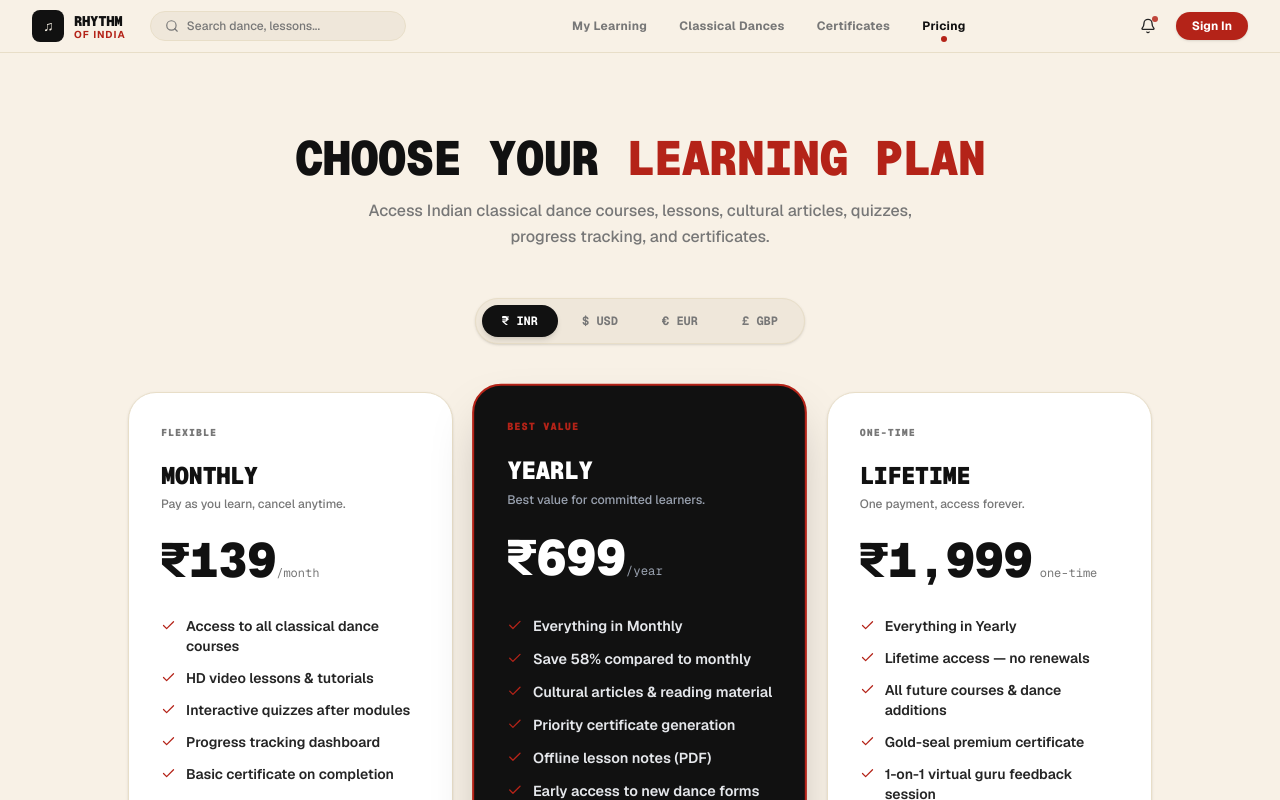
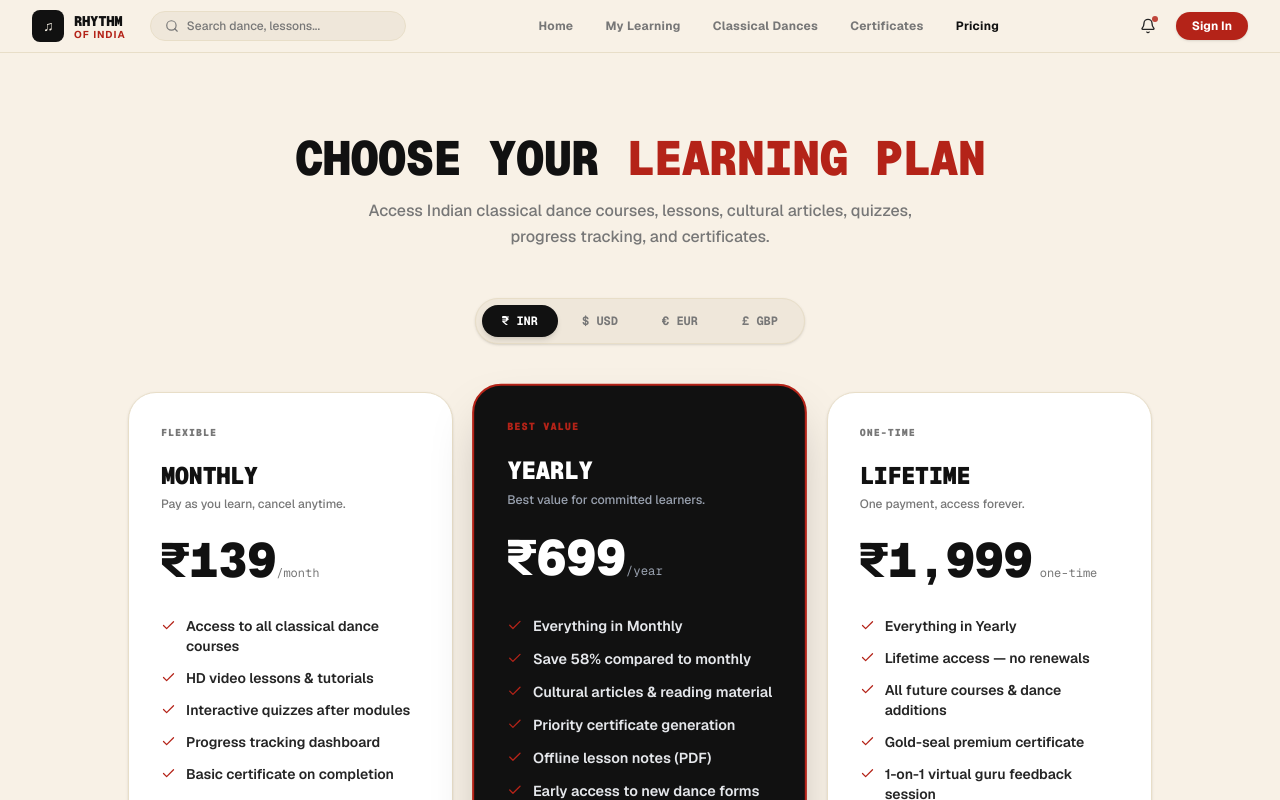
Before and after one commit to heyaurav01/Rhythmdance, a Next.js app: page /pricing in a window 1280 px wide. Shown: the top 800 px of the page. Built offline with nearby package versions, Linux system fonts and the light colour scheme; no server answers.

Commit message:
fix: add Home link and remove active state red dots in navigation

```diff
--- a/src/components/Navbar.tsx
+++ b/src/components/Navbar.tsx
@@ -144,15 +144,19 @@ export default function Navbar({ onSearch }: NavbarProps) {
         {/* Center: Navigation Links */}
         <nav className="hidden md:flex items-center gap-8 text-xs font-bold tracking-wide text-[#252525]">
           <Link
+            href="/dashboard"
+            className={`relative py-1 transition-colors hover:text-[#111111] flex flex-col items-center text-[#777777]`}
+          >
+            <span>Home</span>
+          </Link>
+
+          <Link
             href="/learning"
             className={`relative py-1 transition-colors hover:text-[#111111] flex flex-col items-center ${
               isLessonsActive ? "text-[#111111]" : "text-[#777777]"
             }`}
           >
             <span>My Learning</span>
-            {isLessonsActive && (
-              <span className="absolute -bottom-1 w-1.5 h-1.5 bg-[#B42318] rounded-full" />
-            )}
           </Link>
 
           <Link
@@ -169,9 +173,6 @@ export default function Navbar({ onSearch }: NavbarProps) {
             }`}
           >
             <span>Certificates</span>
-            {isCertificateActive && (
-              <span className="absolute -bottom-1 w-1.5 h-1.5 bg-[#B42318] rounded-full" />
-            )}
           </Link>
 
           <Link
@@ -181,9 +182,6 @@ export default function Navbar({ onSearch }: NavbarProps) {
             }`}
           >
             <span>Pricing</span>
-            {isPricingActive && (
-              <span className="absolute -bottom-1 w-1.5 h-1.5 bg-[#B42318] rounded-full" />
-            )}
           </Link>
         </nav>
 
```
